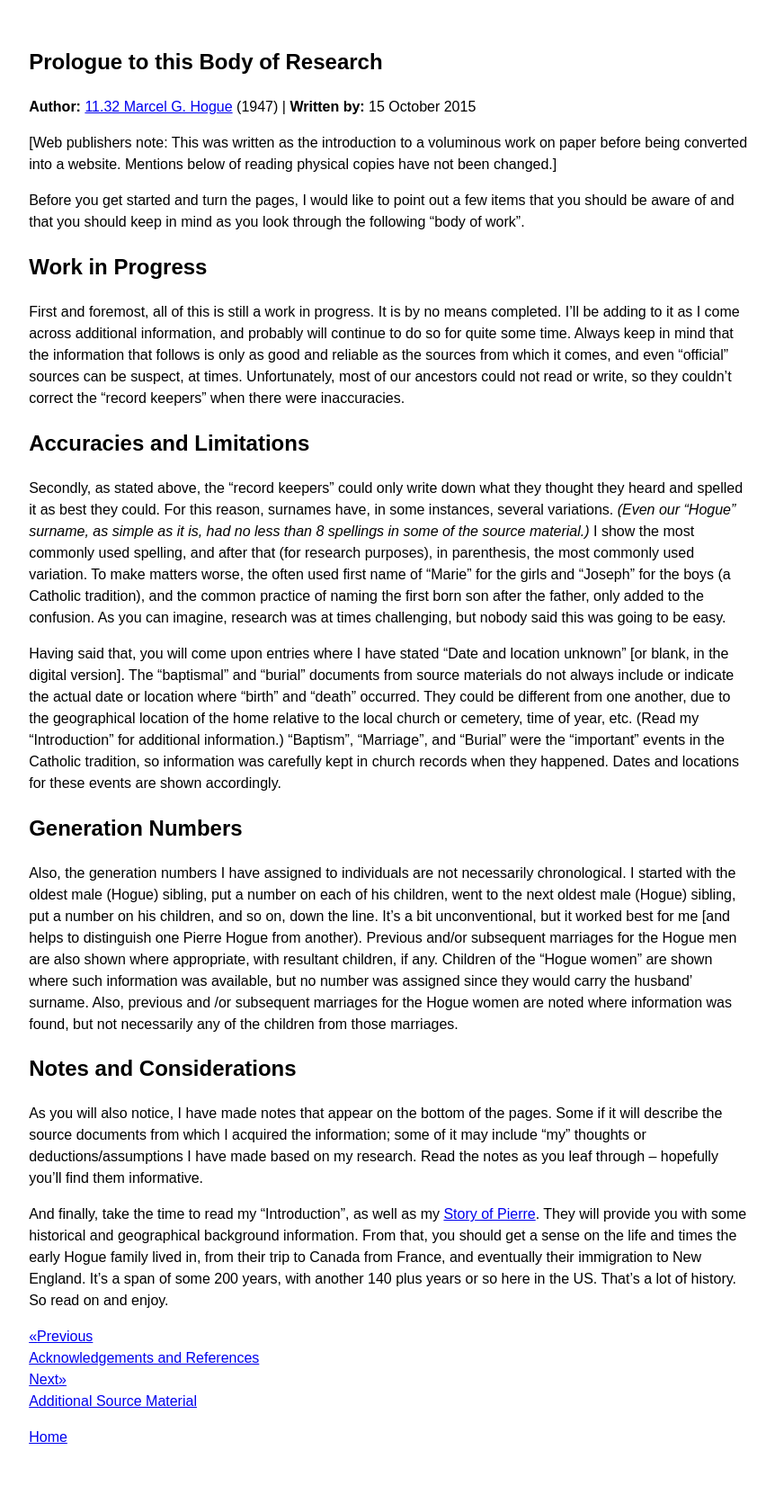
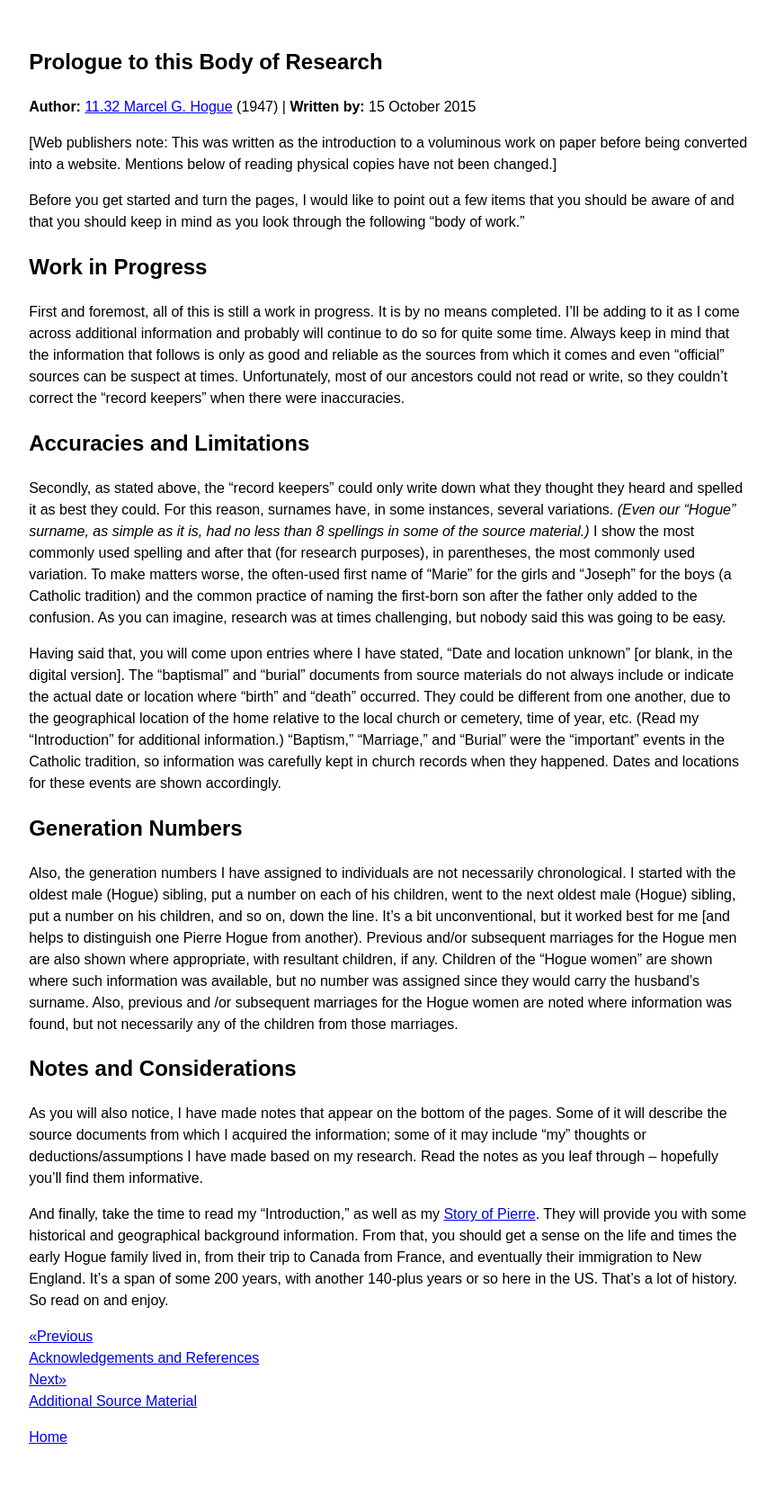
Before and after one commit to highchair/hogue-family-ancestry, a Jekyll site: the page built from _posts/2015-10-15-prologue.md, in a window 1280 px wide. Shown: the whole page at 90% size, without its empty margins (19-881 px from the left). Built offline with Jekyll 4.4.1, drawn with Linux system fonts in a browser that asks for light colours.

Commit message:
Update 2015-10-15-prologue.md

```diff
--- a/_posts/2015-10-15-prologue.md
+++ b/_posts/2015-10-15-prologue.md
@@ -7,24 +7,24 @@ author: 1947-marcel-g-hogue
 
 [Web publishers note: This was written as the introduction to a voluminous work on paper before being converted into a website. Mentions below of reading physical copies have not been changed.]
 
-Before you get started and turn the pages, I would like to point out a few items that you should be aware of and that you should keep in mind as you look through the following “body of work”.
+Before you get started and turn the pages, I would like to point out a few items that you should be aware of and that you should keep in mind as you look through the following “body of work.”
 
 ## Work in Progress
 
-First and foremost, all of this is still a work in progress. It is by no means completed. I’ll be adding to it as I come across additional information, and probably will continue to do so for quite some time. Always keep in mind that the information that follows is only as good and reliable as the sources from which it comes, and even “official” sources can be suspect, at times. Unfortunately, most of our ancestors could not read or write, so they couldn’t correct the “record keepers” when there were inaccuracies.
+First and foremost, all of this is still a work in progress. It is by no means completed. I’ll be adding to it as I come across additional information and probably will continue to do so for quite some time. Always keep in mind that the information that follows is only as good and reliable as the sources from which it comes and even “official” sources can be suspect at times. Unfortunately, most of our ancestors could not read or write, so they couldn’t correct the “record keepers” when there were inaccuracies.
 
 ## Accuracies and Limitations
 
-Secondly, as stated above, the “record keepers” could only write down what they thought they heard and spelled it as best they could. For this reason, surnames have, in some instances, several variations. _(Even our “Hogue” surname, as simple as it is, had no less than 8 spellings in some of the source material.)_ I show the most commonly used spelling, and after that (for research purposes), in parenthesis, the most commonly used variation. To make matters worse, the often used first name of “Marie” for the girls and “Joseph” for the boys (a Catholic tradition), and the common practice of naming the first born son after the father, only added to the confusion. As you can imagine, research was at times challenging, but nobody said this was going to be easy.
+Secondly, as stated above, the “record keepers” could only write down what they thought they heard and spelled it as best they could. For this reason, surnames have, in some instances, several variations. _(Even our “Hogue” surname, as simple as it is, had no less than 8 spellings in some of the source material.)_ I show the most commonly used spelling and after that (for research purposes), in parentheses, the most commonly used variation. To make matters worse, the often-used first name of “Marie” for the girls and “Joseph” for the boys (a Catholic tradition) and the common practice of naming the first-born son after the father only added to the confusion. As you can imagine, research was at times challenging, but nobody said this was going to be easy.
 
-Having said that, you will come upon entries where I have stated “Date and location unknown” [or blank, in the digital version]. The “baptismal” and “burial” documents from source materials do not always include or indicate the actual date or location where “birth” and “death” occurred. They could be different from one another, due to the geographical location of the home relative to the local church or cemetery, time of year, etc. (Read my “Introduction” for additional information.) “Baptism”, “Marriage”, and “Burial” were the “important” events in the Catholic tradition, so information was carefully kept in church records when they happened. Dates and locations for these events are shown accordingly.
+Having said that, you will come upon entries where I have stated, “Date and location unknown” [or blank, in the digital version]. The “baptismal” and “burial” documents from source materials do not always include or indicate the actual date or location where “birth” and “death” occurred. They could be different from one another, due to the geographical location of the home relative to the local church or cemetery, time of year, etc. (Read my “Introduction” for additional information.) “Baptism,” “Marriage,” and “Burial” were the “important” events in the Catholic tradition, so information was carefully kept in church records when they happened. Dates and locations for these events are shown accordingly.
 
 ## Generation Numbers
 
-Also, the generation numbers I have assigned to individuals are not necessarily chronological. I started with the oldest male (Hogue) sibling, put a number on each of his children, went to the next oldest male (Hogue) sibling, put a number on his children, and so on, down the line. It’s a bit unconventional, but it worked best for me [and helps to distinguish one Pierre Hogue from another). Previous and/or subsequent marriages for the Hogue men are also shown where appropriate, with resultant children, if any. Children of the “Hogue women” are shown where such information was available, but no number was assigned since they would carry the husband’ surname. Also, previous and /or subsequent marriages for the Hogue women are noted where information was found, but not necessarily any of the children from those marriages.
+Also, the generation numbers I have assigned to individuals are not necessarily chronological. I started with the oldest male (Hogue) sibling, put a number on each of his children, went to the next oldest male (Hogue) sibling, put a number on his children, and so on, down the line. It’s a bit unconventional, but it worked best for me [and helps to distinguish one Pierre Hogue from another). Previous and/or subsequent marriages for the Hogue men are also shown where appropriate, with resultant children, if any. Children of the “Hogue women” are shown where such information was available, but no number was assigned since they would carry the husband’s surname. Also, previous and /or subsequent marriages for the Hogue women are noted where information was found, but not necessarily any of the children from those marriages.
 
 ## Notes and Considerations
 
-As you will also notice, I have made notes that appear on the bottom of the pages. Some if it will describe the source documents from which I acquired the information; some of it may include “my” thoughts or deductions/assumptions I have made based on my research. Read the notes as you leaf through – hopefully you’ll find them informative.
+As you will also notice, I have made notes that appear on the bottom of the pages. Some of it will describe the source documents from which I acquired the information; some of it may include “my” thoughts or deductions/assumptions I have made based on my research. Read the notes as you leaf through – hopefully you’ll find them informative.
 
-And finally, take the time to read my “Introduction”, as well as my [Story of Pierre]({% link _posts/2017-12-25-story-of-pierre.md %}). They will provide you with some historical and geographical background information. From that, you should get a sense on the life and times the early Hogue family lived in, from their trip to Canada from France, and eventually their immigration to New England. It’s a span of some 200 years, with another 140 plus years or so here in the US. That’s a lot of history. So read on and enjoy.
+And finally, take the time to read my “Introduction,” as well as my [Story of Pierre]({% link _posts/2017-12-25-story-of-pierre.md %}). They will provide you with some historical and geographical background information. From that, you should get a sense on the life and times the early Hogue family lived in, from their trip to Canada from France, and eventually their immigration to New England. It’s a span of some 200 years, with another 140-plus years or so here in the US. That’s a lot of history. So read on and enjoy.
```
